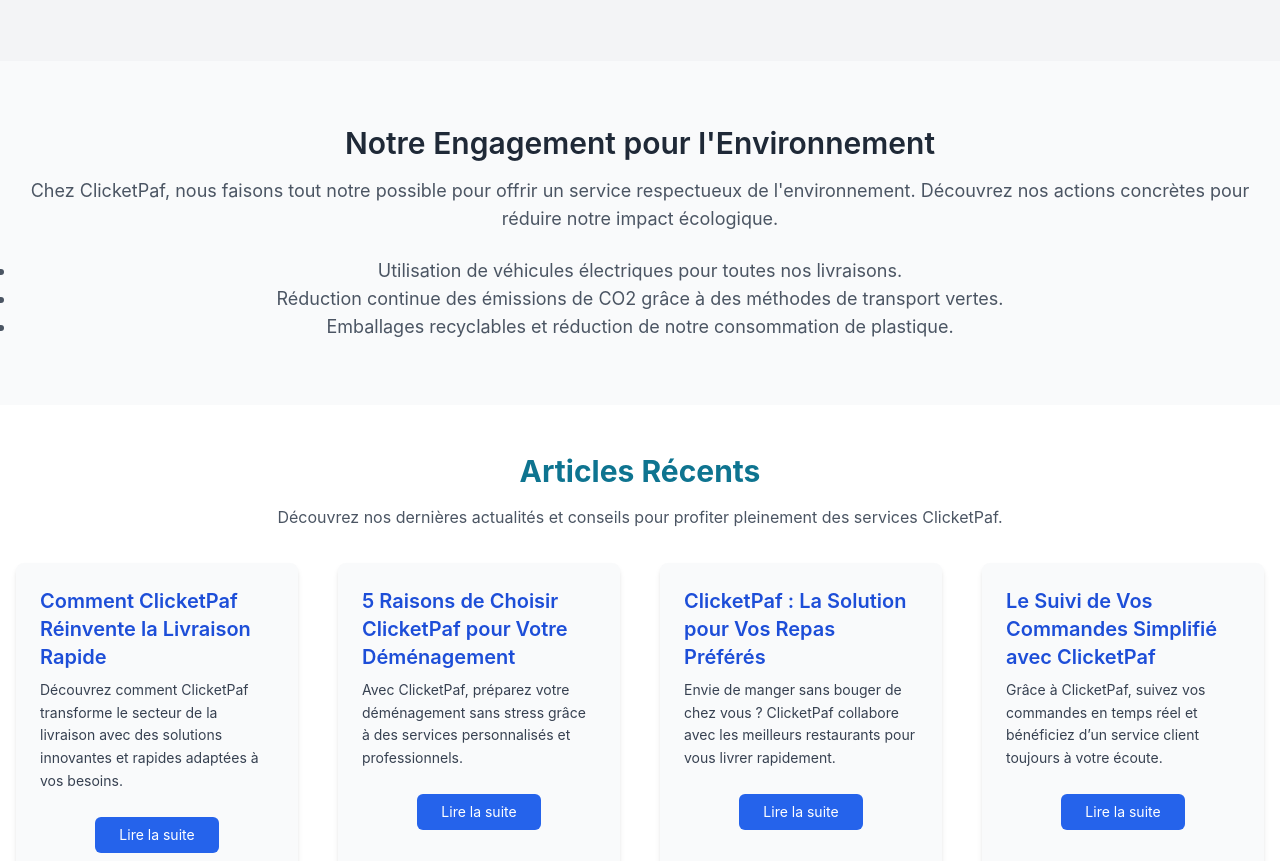
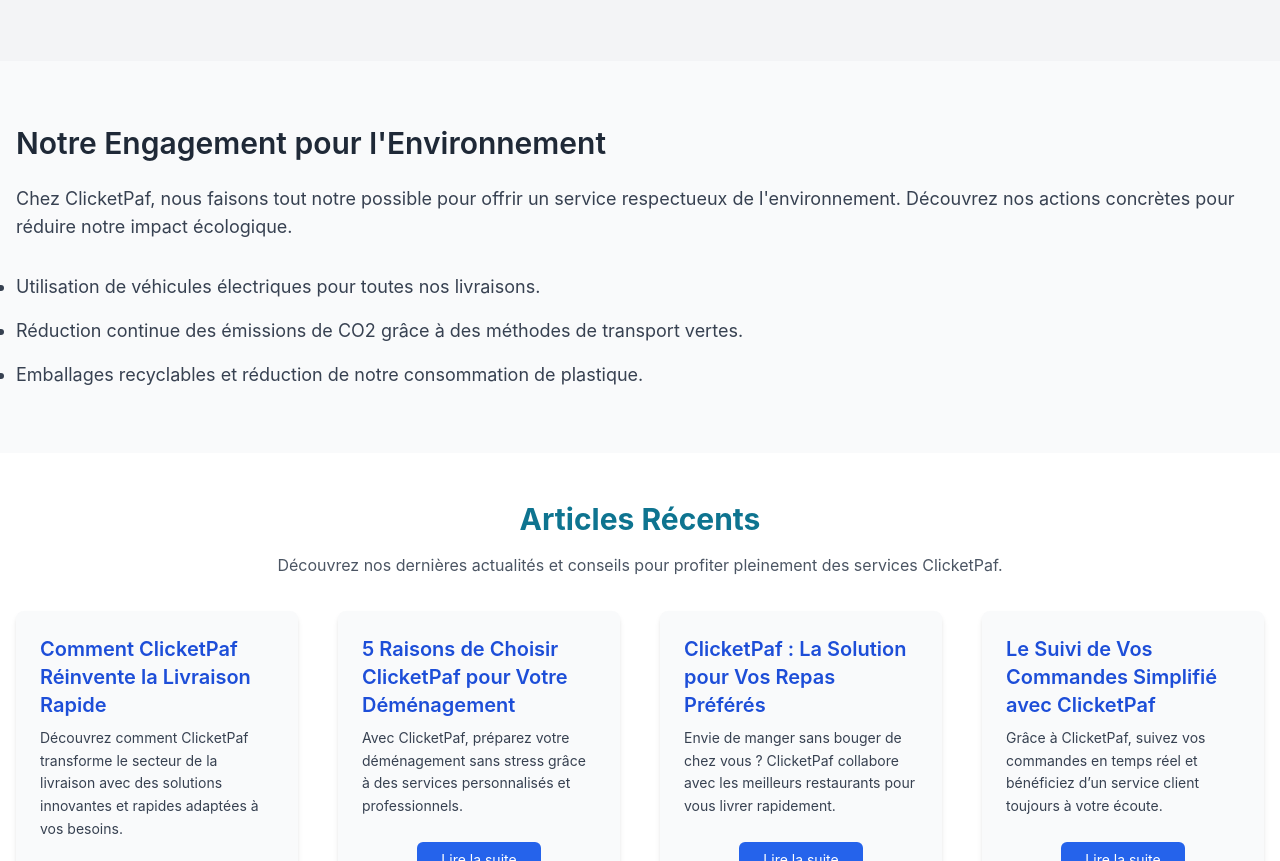
Before and after one commit to Lydia-BEDRI/clicketpaf, a website: page public/index.html in a window 1280 px wide. Shown: the part 2292-3153 px from the top of the page. Drawn offline with Linux system fonts and the light colour scheme.

Commit message:
feat: enhance styling and layout for improved user experience and engagement

```diff
--- a/public/index.html
+++ b/public/index.html
@@ -259,8 +259,6 @@
       </div>
   </section>
 
-
-
     <!-- Services Section -->
     <section class="py-16">
       <div class="container mx-auto">
@@ -364,7 +362,7 @@
               </tr>
             </thead>
             <tbody>
-              <tr class="border-b border-gray-300">
+                      <tr class="border-b border-gray-300 hover:bg-indigo-50">
                           <td class="px-6 py-4">Prix</td>
                           <td class="px-6 py-4 font-medium text-gray-900">Compétitif</td>
                           <td class="px-6 py-4 text-gray-800">Plus élevé</td>
@@ -385,20 +383,21 @@
       </div>
   </section>
 
-  <section class="bg-green-50 py-16 px-4">
-    <div class="container mx-auto text-center">
-        <h2 class="text-3xl font-semibold text-gray-900 mb-4">Notre Engagement pour l'Environnement</h2>
-        <p class="text-lg text-gray-600 mb-6">
+
+
+    <section class="bg-green-200 py-16 px-4">
+      <div class="container mx-auto">
+          <h2 class="text-3xl font-semibold text-gray-900 mb-6">Notre Engagement pour l'Environnement</h2>
+          <p class="text-lg text-gray-700 mb-8">
               Chez ClicketPaf, nous faisons tout notre possible pour offrir un service respectueux de l'environnement. Découvrez nos actions concrètes pour réduire notre impact écologique.
           </p>
-        <ul class="list-disc list-inside text-lg text-gray-600">
-            <li>Utilisation de véhicules électriques pour toutes nos livraisons.</li>
-            <li>Réduction continue des émissions de CO2 grâce à des méthodes de transport vertes.</li>
-            <li>Emballages recyclables et réduction de notre consommation de plastique.</li>
+          <ul class="list-disc list-inside text-lg text-gray-700 space-y-4">
+              <li class="hover:text-green-600 transition-colors duration-200">Utilisation de véhicules électriques pour toutes nos livraisons.</li>
+              <li class="hover:text-green-600 transition-colors duration-200">Réduction continue des émissions de CO2 grâce à des méthodes de transport vertes.</li>
+              <li class="hover:text-green-600 transition-colors duration-200">Emballages recyclables et réduction de notre consommation de plastique.</li>
           </ul>
       </div>
   </section>
-
 
     <section id="blog" class="py-12 bg-white">
       <div class="container mx-auto px-4">
```
Also changed, not shown: public/assets/css/tailwind.css. Lines whose indentation alone changed are shown as unchanged.
